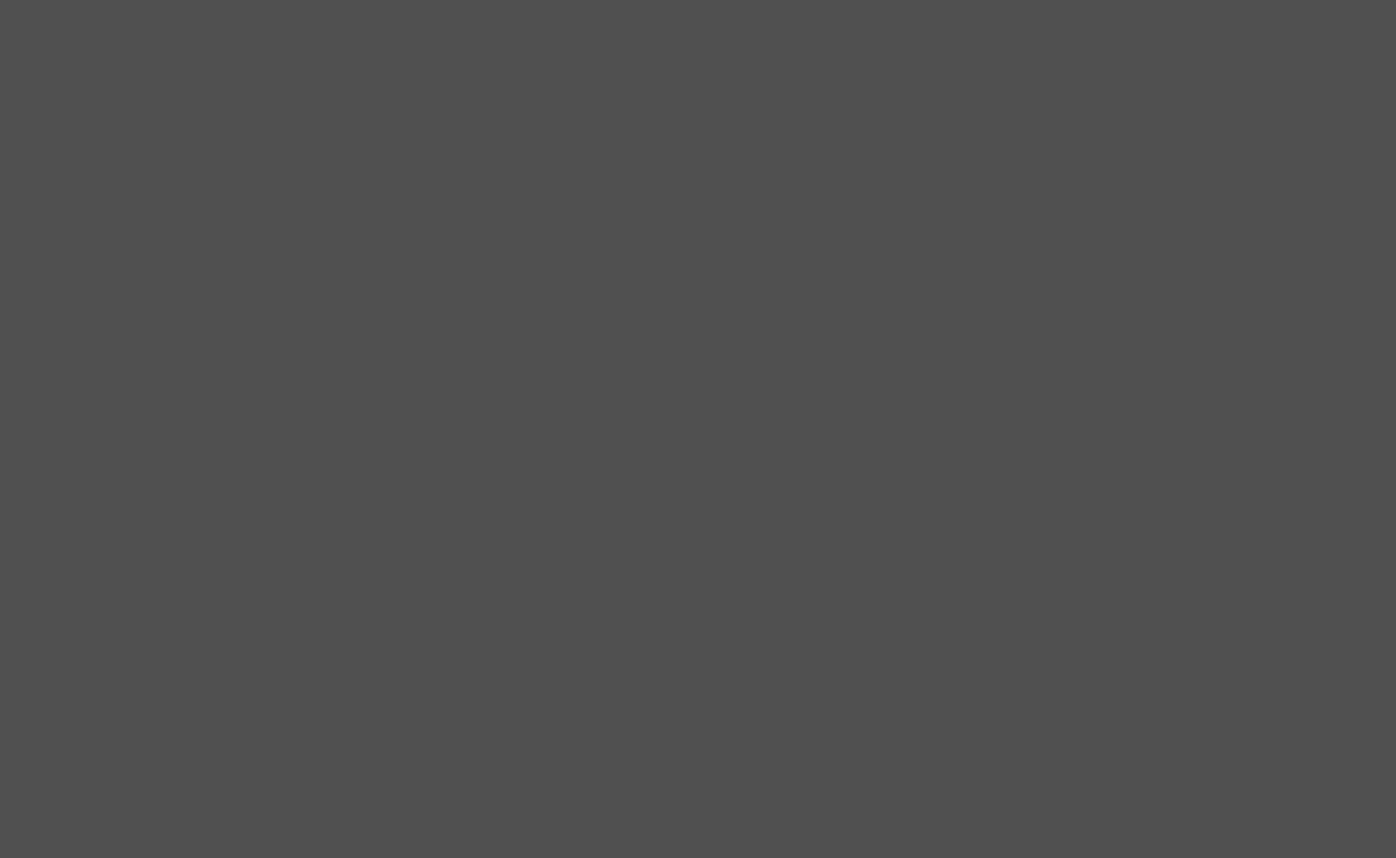
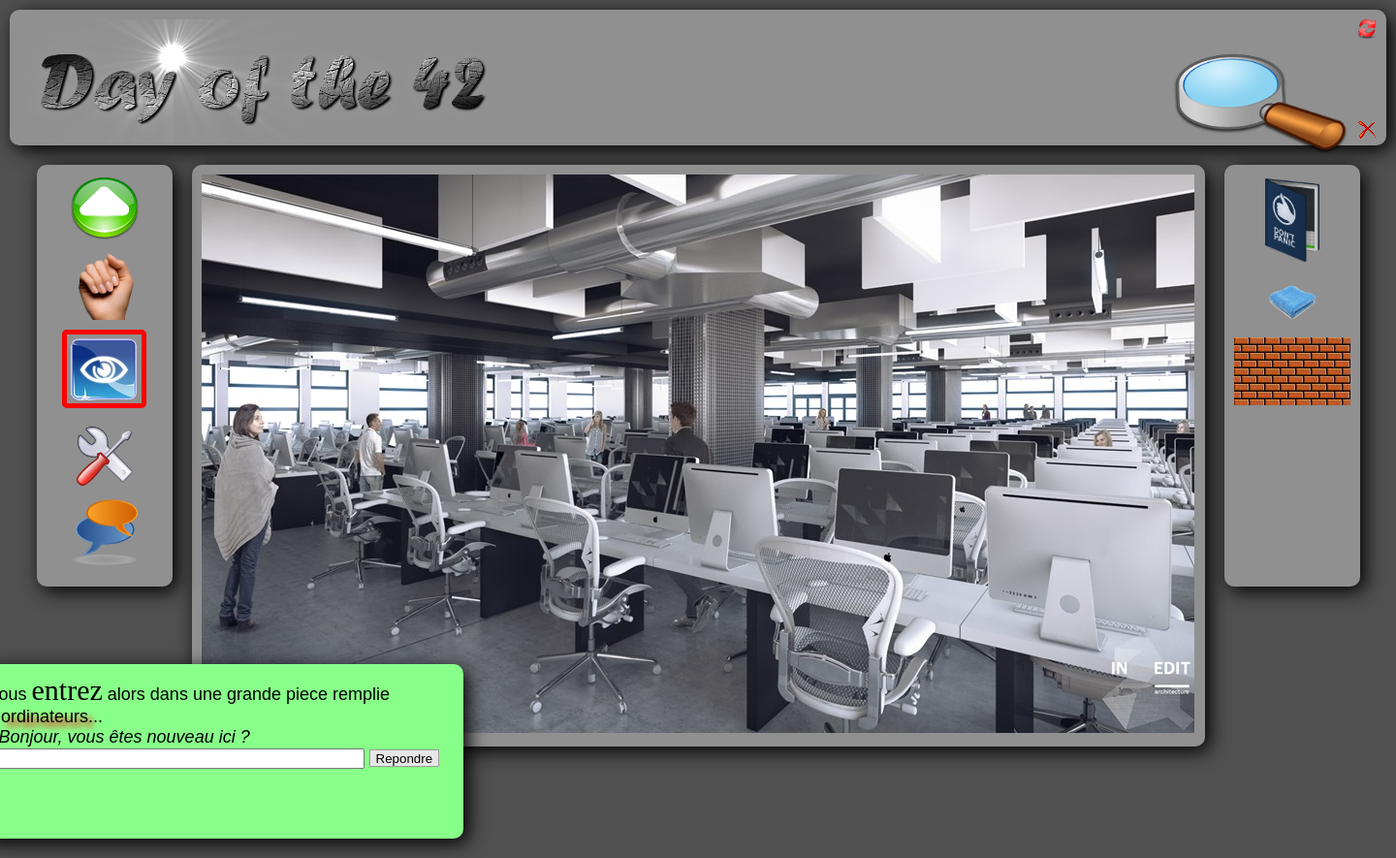
Before and after one commit to MEWestvig/PHP-Bootcamp, a PHP site: page /doft.html in a window 1440 px wide. Before the commit the page is empty. Shown: the whole page at 97% size. Before the commit the page ends 800 px from the top, so only its background shows below. Run offline with PHP 8.4, Linux system fonts and the light colour scheme.

Commit message:
Finished ex02

```diff
--- a/d00/ex02/doft.css
+++ b/d00/ex02/doft.css
@@ -1,3 +1,126 @@
 body {
   background-color: #505050;
 }
+header {
+  background-color: #909090;
+  width: 1400px;
+  height: 120px;
+  padding: 10px;
+  border-radius: 10px;
+  margin: 10px auto;
+  box-shadow: 5px 5px 20px #000;
+}
+header #logo {
+  width: 500px;
+}
+.clear {
+  clear: both;
+}
+.left {
+  float: left;
+}
+.right {
+  float: right;
+}
+#container {
+  width: 1365px;
+	margin: 20px auto;
+}
+.menu {
+  background-color: #909090;
+  width: 140px;
+	height: 435px;
+	border-radius: 10px;
+	box-shadow: 5px 5px 20px #000;
+	text-align: center;
+}
+#loupe {
+  margin-top: 30px;
+}
+#loupe img {
+  width: 200px;
+}
+#reload img {
+	width: 20px;
+}
+#close {
+	margin-top: 80px;
+}
+#close img {
+	width: 20px;
+}
+.icons {
+	display: block;
+	margin: 10px auto;
+	width: 70px;
+}
+.icons_active {
+	border: 5px solid #ff0000;
+	border-radius: 5px;
+}
+#brick {
+	margin: 10px auto;
+	background: url("resources/brick.jpg") repeat;
+	width: 120px;
+	height: 70px;
+}
+#body {
+	margin: 5px auto;
+	padding: 10px;
+	text-align: center;
+	width: 1025px;
+	background: rgb(144, 144, 144);
+	border-radius: 10px;
+	box-shadow: 5px 5px 20px #000;
+}
+#background {
+	width: 1025px;
+	height: 580px;
+	background: url("resources/cluster.jpg") no-repeat;
+}
+#chair {
+	position: relative;
+	left: 300px;
+	top: 320px;
+	width: 200px;
+	height: 250px;
+}
+#mac{
+	position: relative;
+	left: 800px;
+	top: 70px;
+	width: 220px;
+	height: 180px;
+}
+#green_block{
+	margin-top: -90px;
+	margin-left: -60px;
+	padding: 10px;
+	width: 480px;
+	height: 160px;
+	background: rgb(136, 255, 137);
+	border-radius: 10px;
+	box-shadow: 5px 5px 20px #000;
+	font-size: 18px;
+	font-family: sans-serif;
+}
+#enter{
+	font-size: 30px;
+	font-family: serif;
+}
+#shadow{
+	text-shadow: 5px 5px 6px #ff0000;
+}
+#italic{
+	font-style: italic;
+}
+#text{
+	width: 380px;
+}
+#button{
+	font-family: sans-serif;
+	height: 18px;
+	border-radius: 1px;
+	background: rgb(231, 231, 231);
+	border: 1px solid rgb(153, 158, 153);
+}
--- a/d00/ex02/doft.html
+++ b/d00/ex02/doft.html
@@ -5,6 +5,59 @@
     <link rel="stylesheet" href="doft.css"/>
   </head>
   <body>
-
+    <header>
+      <div class="left">
+        <img id="logo" src="resources/day_of_the_42.png" alt="logo" title="logo"/>
+      </div>
+      <div class="right">
+        <div class="left">
+          <div id="loupe">
+            <img src="resources/loupe.png" alt="loupe"/>
+          </div>
+        </div>
+        <div class="right">
+          <div id="reload">
+            <a href="http://www.disney.com">
+              <img src="resources/reload.png" alt="Start from the beginning" title="Start from the beginning"/>
+            </a>
+          </div>
+          <div id="close">
+            <a href="http://www.relaischateaux.com">
+              <img src="resources/close.gif" alt="Disconnect" title="Disconnect"/>
+            </a>
+          </div>
+        </div>
+        <div class="clear"/>
+      </div>
+      <div class="clear"/>
+    </header>
+    <div id="container">
+      <div class="menu left">
+        <img class="icons" src="resources/arrow.png" alt="Advance" title="Advance"/>
+        <img class="icons" src="resources/main.png" alt="Take" title="Take"/>
+        <img class="icons_active" src="resources/oeil.png" alt="Look" title="Look"/>
+        <img class="icons" src="resources/outil.png" alt="Use" title="Use"/>
+        <img class="icons" src="resources/chat-icon.png" alt="Speak" title="Speak"/>
+      </div>
+      <div class="menu right">
+        <img class="icons" src="resources/book.png" alt="Book"/>
+        <img class="icons" src="resources/towel.png" alt="Towel"/>
+        <div id="brick"></div>
+      </div>
+      <div id="body">
+        <div id="background">
+          <a href="http://www.ikea.com" alt="Chair" title="Chair"><div id="chair"></div></a>
+          <a href="http://www.apple.com" alt="Mac" title="Mac"><div id="mac"></div></a>
+        </div>
+      </div>
+      <div class="clear"></div>
+      <div id="green_block">
+        Vous <span id="enter">entrez</span> alors dans une grande piece remplie<br/>
+        d'<span id="shadow">ordinateurs</span>...<br/>
+        <span id="italic">- Bonjour, vous &ecirc;tes nouveau ici ?</span><br/>
+        <input id="text" type="text" name="text"/>
+        <input id="button" type="button" name="OK" value="Repondre"/>
+      </div>
+    </div>
   </body>
 </html>
```
